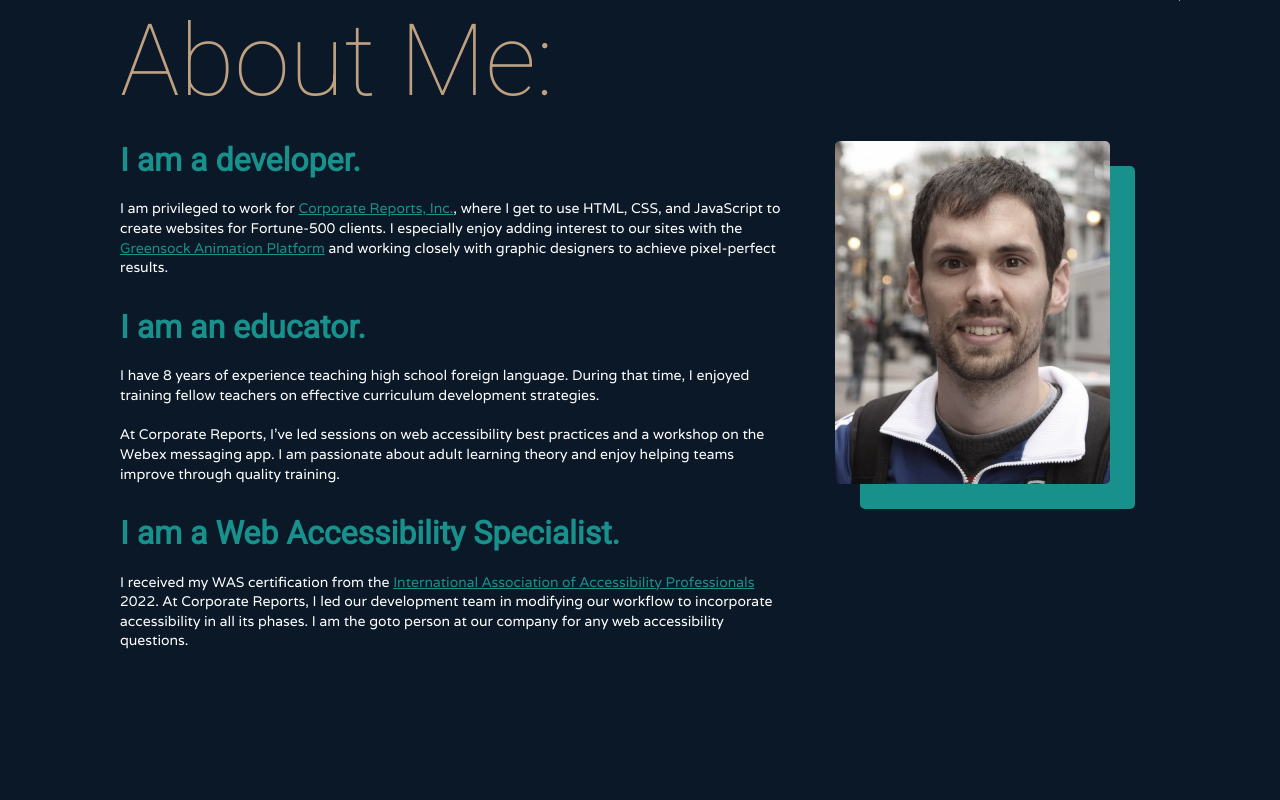
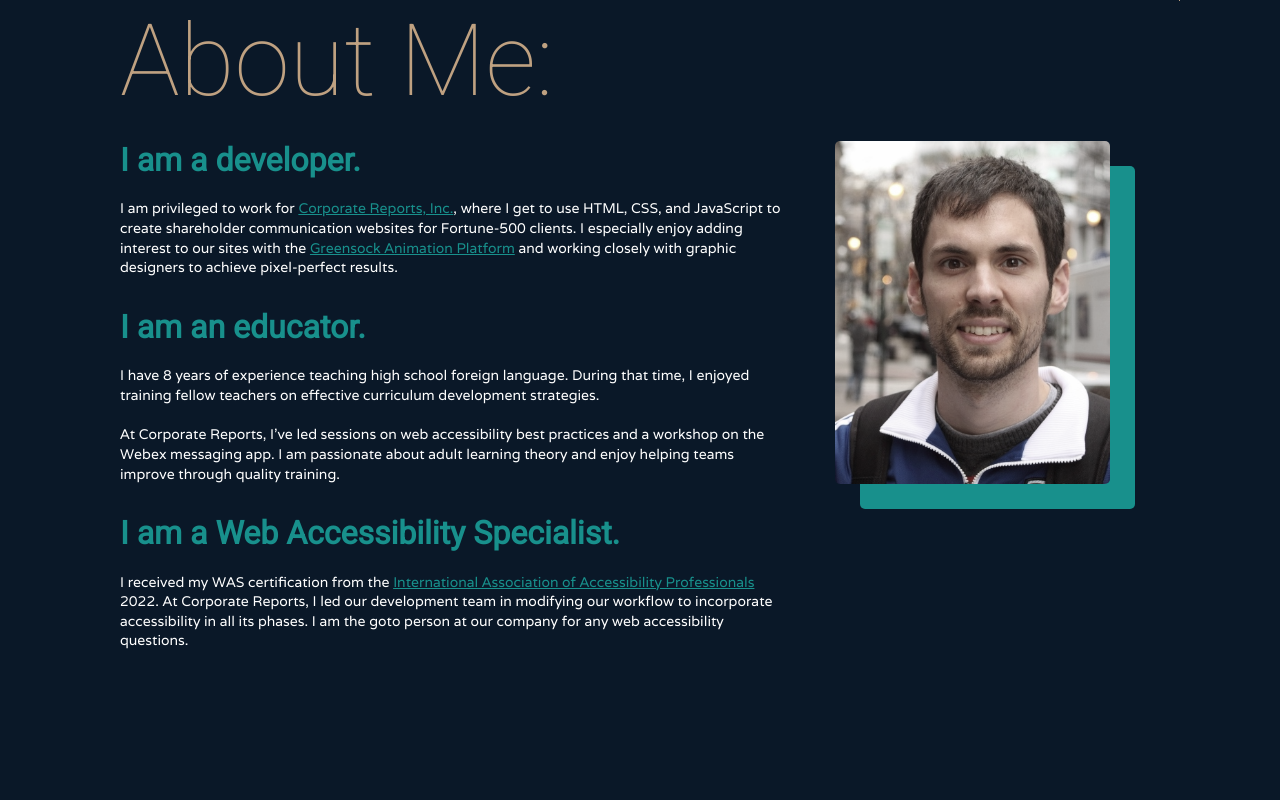
Before and after one commit to elpibejona1/personal-portfolio, a PHP site: page / in a window 1280 px wide. Shown: the part 799-1599 px from the top of the page. Run offline with PHP 8.4, Linux system fonts and the light colour scheme; data that the repository does not hold is empty; some libraries are stand-ins or nearby versions.

Commit message:
More fixes.

```diff
--- a/_js/main.js
+++ b/_js/main.js
@@ -241,7 +241,7 @@ var animations = {
 			.to('.homeIntro', 0.5, { autoAlpha: 0 }, '+=1')
 			.from('.header__logo', 0.25, { scale: 0 })
 			.from('.header__primaryNav a', 0.25, { y: -50, opacity: 0, stagger: 0.125 })
-			.from('.header__download', 0.25, { y: -50, opacity: 0 }, '-=0.125')
+			/* .from('.header__download', 0.25, { y: -50, opacity: 0 }, '-=0.125') */
 			.from('.heading--first', 0.25, { x: -100, opacity: 0 })
 			.from('.homeScreen--1 p', 0.25, { y: 50, opacity: 0, stagger: 0.125 })
 			.to('.homeBotContent', 0.25, { opacity: 1 });
--- a/index.php
+++ b/index.php
@@ -36,7 +36,7 @@
 						<div class="homeAboutCopy">
 							<div class="homeAboutCopy__section">
 								<h3 class="subHeading">I am a developer.</h3>
-								<p>I am privileged to work for <a href="https://www.cricommunications.com">Corporate Reports, Inc.</a>, where I get to use HTML, CSS, and JavaScript to create websites for Fortune-500 clients. I especially enjoy adding interest to our sites with the <a href="https://greensock.com/">Greensock Animation Platform</a> and working closely with graphic designers to achieve pixel-perfect results.</p>
+								<p>I am privileged to work for <a href="https://www.cricommunications.com">Corporate Reports, Inc.</a>, where I get to use HTML, CSS, and JavaScript to create shareholder communication websites for Fortune-500 clients. I especially enjoy adding interest to our sites with the <a href="https://greensock.com/">Greensock Animation Platform</a> and working closely with graphic designers to achieve pixel-perfect results.</p>
 							</div>
 
 							<div class="homeAboutCopy__section">
```
